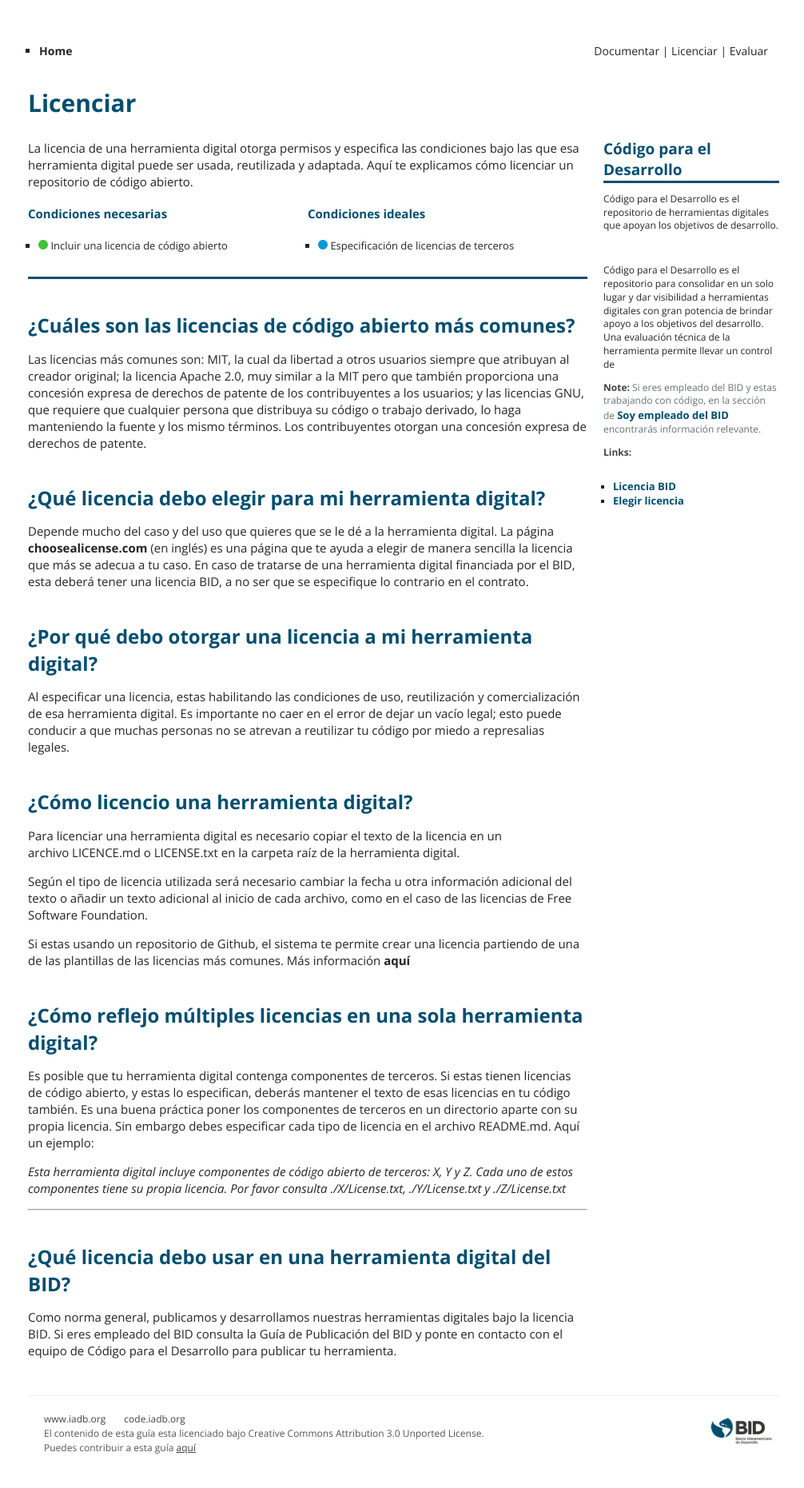
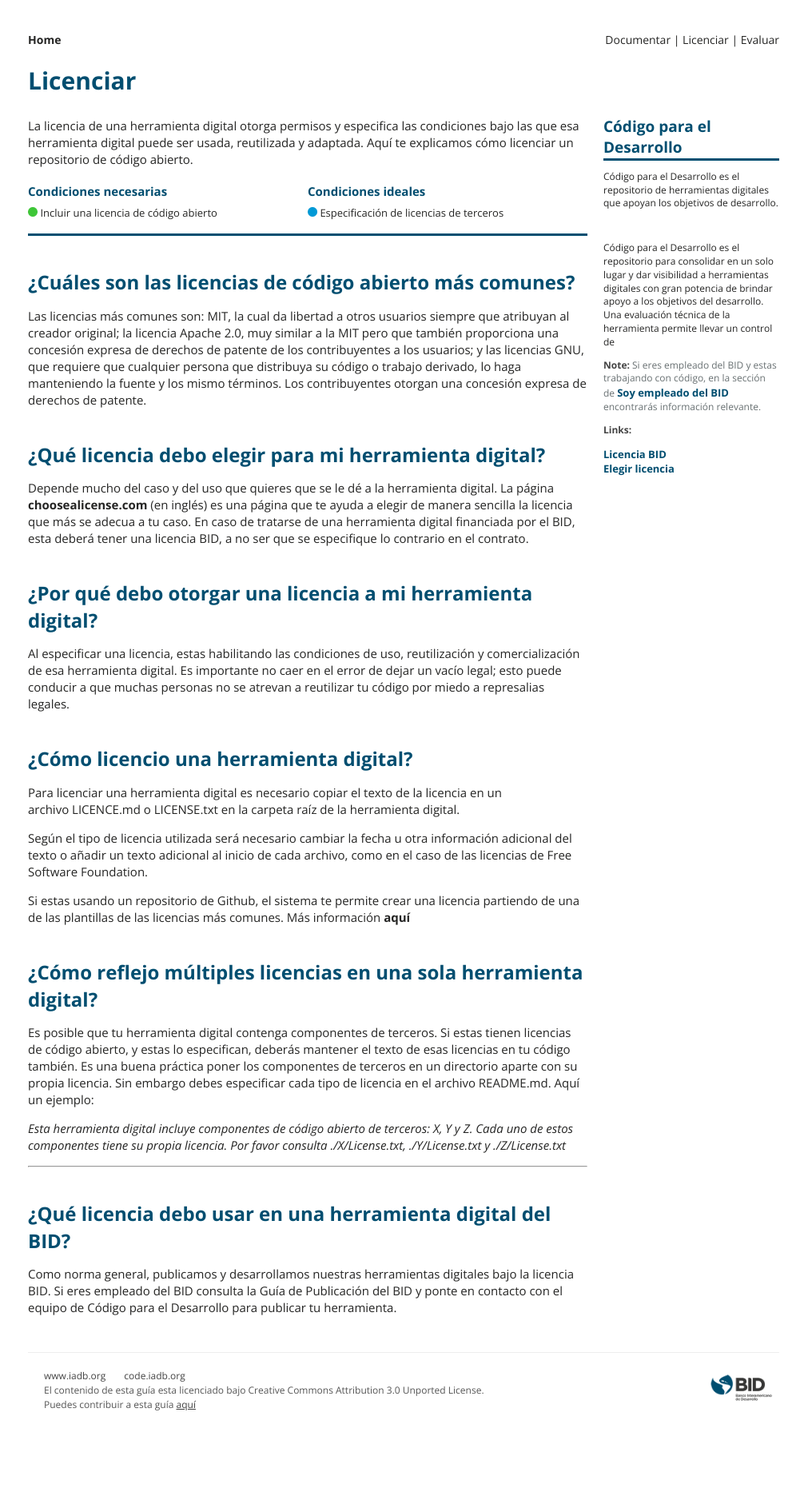
Before and after one commit to EL-BID/guia-de-publicacion, a Jekyll site: the page built from _documents/licenciamiento.markdown, in a window 1280 px wide. Shown: the whole page at 80% size, without its empty margins (135-1141 px from the left). Built offline with Jekyll 4.4.1, drawn with Linux system fonts in a browser that asks for light colours; after the commit the page ends 1807 px from its top, so only the background shows below that.

Commit message:
improvements bullet points

```diff
--- a/assets/css/application.scss
+++ b/assets/css/application.scss
@@ -70,9 +70,9 @@
 .content table  {border-collapse:collapse;border-spacing:0;}
 .content table td{font-family:"Open Sans", sans-serif;font-size:14px;padding:10px 5px;border-style:solid;border-width:1px;overflow:hidden;word-break:normal;}
 .content table th{font-family:"Open Sans", sans-serif;font-size:14px;font-weight:normal;padding:10px 5px;border-style:solid;border-width:1px;overflow:hidden;word-break:normal;}
+.content ul { list-style-type: square !important;  padding:1em !important }
 
-
-ol, ul { padding: 0; margin: 0; list-style-type: square; padding:1em }
+ol, ul { padding: 0; margin: 0; list-style-type: none; }
 
 th, td { text-align: left; font-weight: normal; }
 
```
